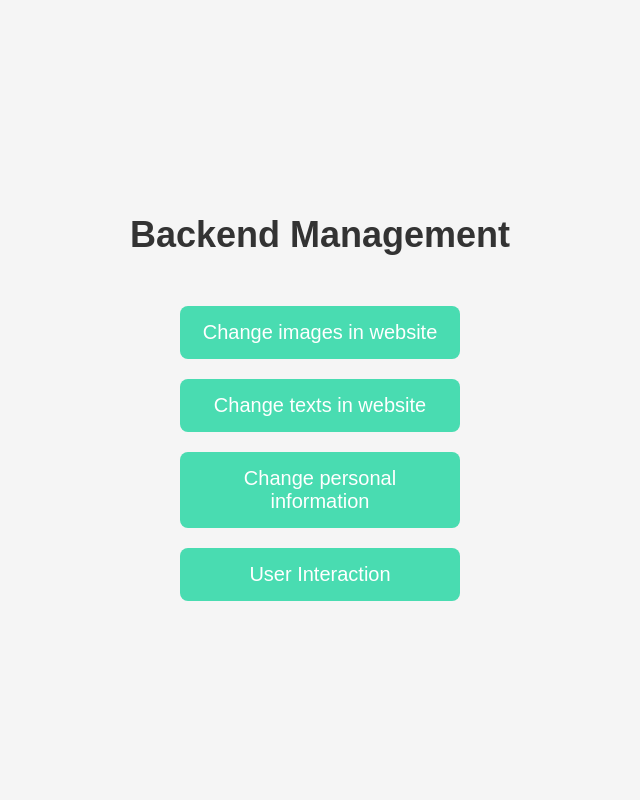
After one commit to deshhnajain/Paw-Foundation, a PHP site: page /backend/backend.html in a window 1280 px wide. The commit adds this page. Shown: the whole page, without its empty margins (320-960 px from the left). Run offline with PHP 8.4, Linux system fonts and the light colour scheme.

Commit message:
Initial Commit

```diff
--- /dev/null
+++ b/CSS/backend.css
@@ -0,0 +1,42 @@
+/* backend.css */
+body {
+    font-family: 'Poppins', sans-serif;
+    display: flex;
+    flex-direction: column;
+    align-items: center;
+    justify-content: center;
+    height: 100vh;
+    margin: 0;
+    background-color: #f5f5f5;
+}
+
+h1 {
+    color: #333;
+    font-size: 36px;
+    margin-bottom: 40px;
+}
+
+.button-container {
+    display: flex;
+    flex-direction: column;
+    align-items: center;
+}
+
+.button {
+    display: block;
+    width: 250px;
+    padding: 15px;
+    margin: 10px 0;
+    background-color: #49dcb1;
+    color: white;
+    text-align: center;
+    text-decoration: none;
+    font-size: 20px;
+    border-radius: 8px;
+    transition: background-color 0.3s, transform 0.3s;
+}
+
+.button:hover {
+    background-color: #36b598;
+    transform: scale(1.05);
+}
--- /dev/null
+++ b/backend/backend.html
@@ -0,0 +1,19 @@
+<!DOCTYPE html>
+<html lang="en">
+<head>
+    <meta charset="UTF-8">
+    <meta http-equiv="X-UA-Compatible" content="IE=edge">
+    <meta name="viewport" content="width=device-width, initial-scale=1.0">
+    <link rel="stylesheet" href="../css/backend.css">
+    <title>Backend Management</title>
+</head>
+<body>
+    <h1>Backend Management</h1>
+    <div class="button-container">
+        <a href="Uploadbanner.html" class="button">Change images in website</a>
+        <a href="Uploadtext.html" class="button">Change texts in website</a>
+        <a href="uploadpersonal.html" class="button">Change personal information</a>
+        <a href="../phpconnection/registered.php" class="button">User Interaction</a>
+    </div>
+</body>
+</html>
--- a/phpconnection/registered.php
+++ b/phpconnection/registered.php
@@ -76,7 +76,7 @@ if ($result_signup->num_rows > 0) {
 </table>
 
 <br><br>
-<P>DONATE USERS</P>
+<P>DONATION BY USERS</P>
 <table>
   <tr>
     <th>sno.</th>
```
Also changed, not shown: CSS/style.css (+55 -0 lines), JS/script.js (+20 -0 lines), backend/uploadbanner.html (+23 -17 lines), index.php (+42 -18 lines), changeimgs/1718680519.jpg (added).
